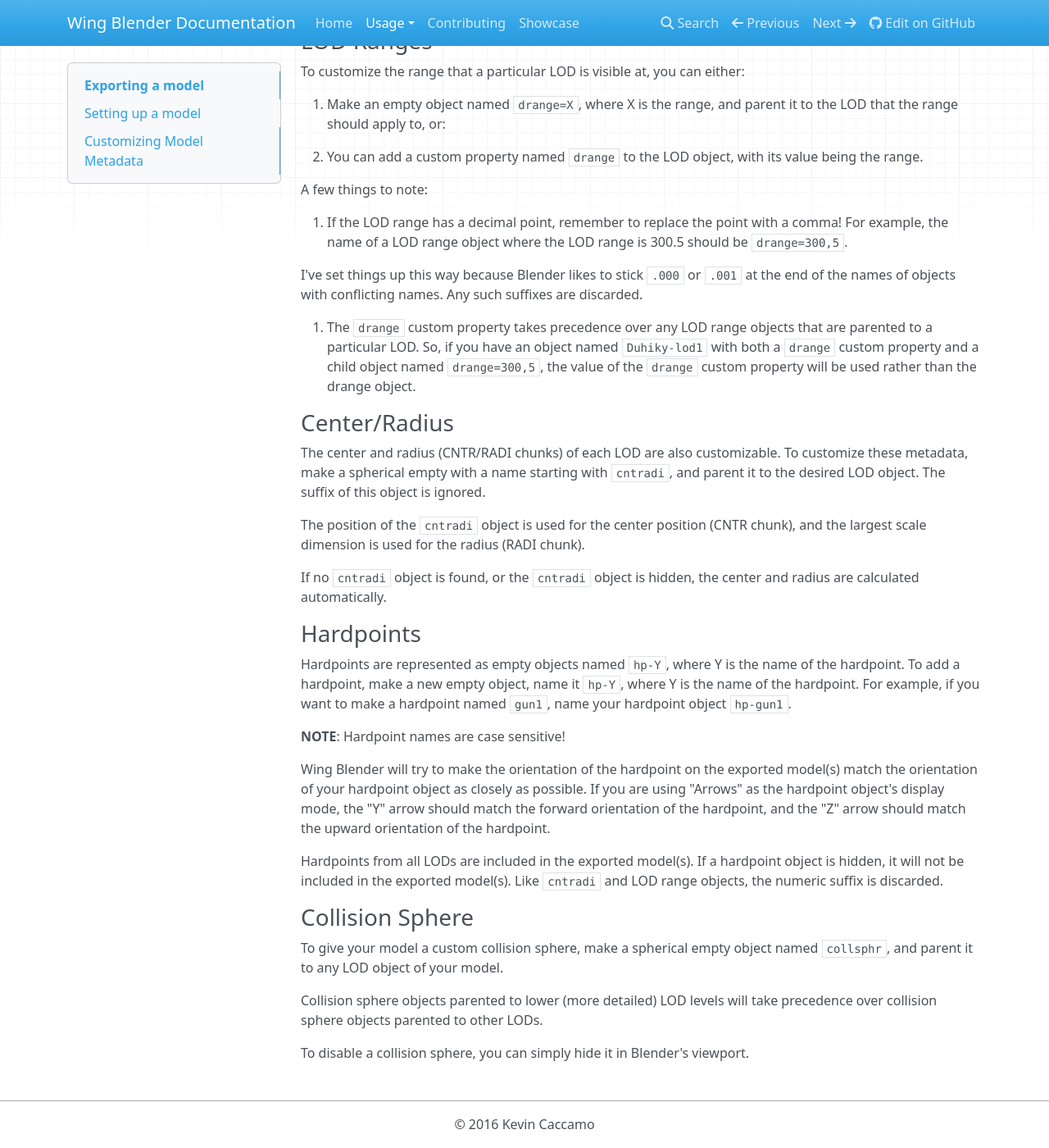
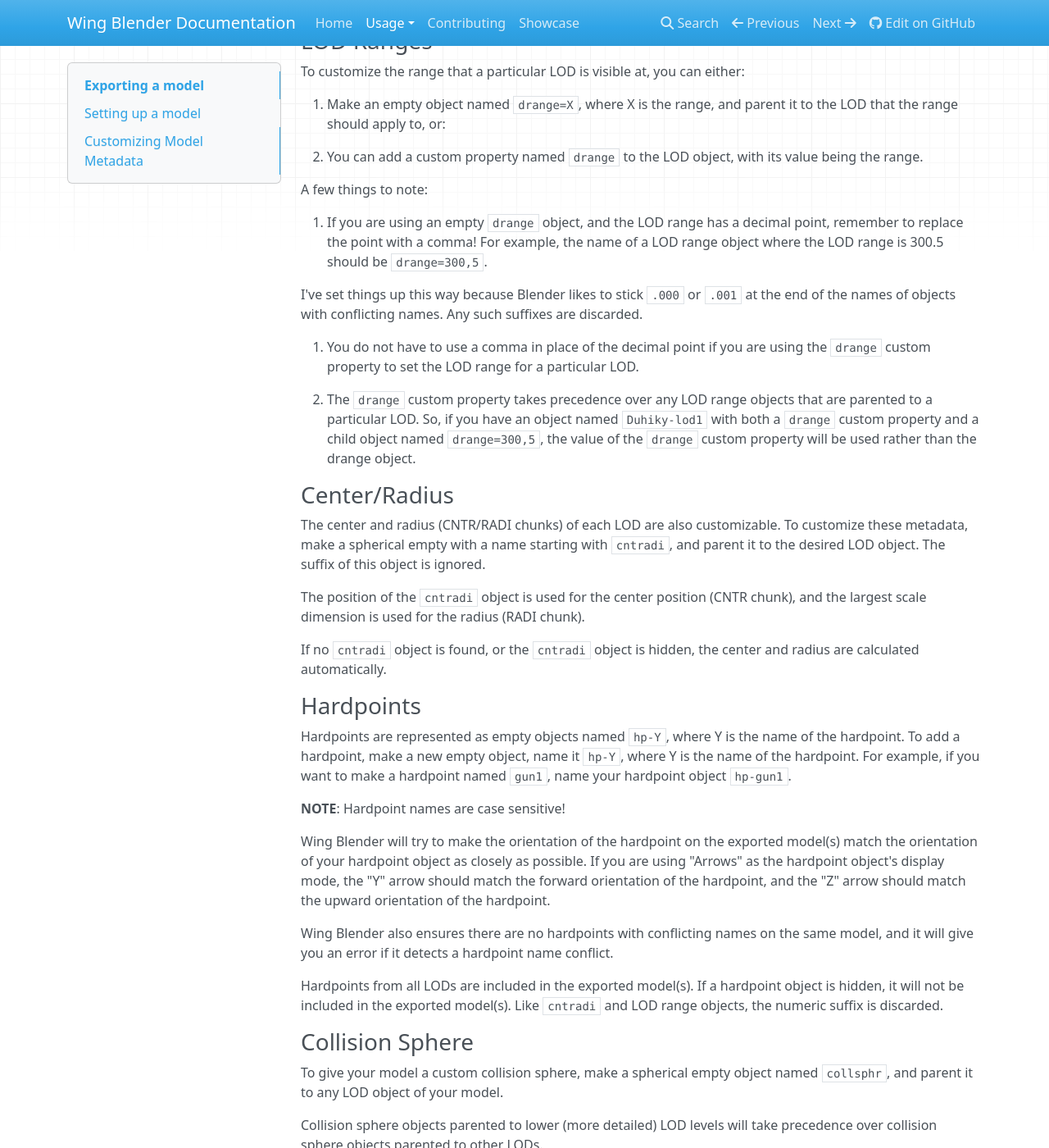
Before and after one commit to Talon1024/wing-blender-site, an MkDocs documentation site: the page built from docs/export.md, in a window 1280 px wide and 1400 px high, scrolled down 1266 px. Shown: the whole window at 82% size. Built offline with MkDocs 1.6.1, drawn with Linux system fonts in a browser that asks for light colours; nearby versions of some CDN libraries; old or Windows-style settings are respelled for this version of MkDocs.

Commit message:
Add more details about LOD ranges and hardpoints.

```diff
--- a/docs/export.md
+++ b/docs/export.md
@@ -50,15 +50,18 @@ To customize the range that a particular LOD is visible at, you can either:
 
 A few things to note:
 
-1. If the LOD range has a decimal point, remember to replace the point with a
-   comma! For example, the name of a LOD range object where the LOD range is
-   300.5 should be `drange=300,5`.
+1. If you are using an empty `drange` object, and the LOD range has a decimal
+   point, remember to replace the point with a comma! For example, the name
+   of a LOD range object where the LOD range is 300.5 should be `drange=300,5`.
 
    I've set things up this way because Blender likes to stick `.000` or `.001`
    at the end of the names of objects with conflicting names. Any such suffixes
    are discarded.
 
-2. The `drange` custom property takes precedence over any LOD range objects that
+2. You do not have to use a comma in place of the decimal point if you are using
+   the `drange` custom property to set the LOD range for a particular LOD.
+
+3. The `drange` custom property takes precedence over any LOD range objects that
    are parented to a particular LOD. So, if you have an object named `Duhiky-lod1`
    with both a `drange` custom property and a child object named `drange=300,5`,
    the value of the `drange` custom property will be used rather than the drange
@@ -91,6 +94,10 @@ If you are using "Arrows" as the hardpoint object's display mode, the "Y" arrow
 should match the forward orientation of the hardpoint, and the "Z" arrow should
 match the upward orientation of the hardpoint.
 
+Wing Blender also ensures there are no hardpoints with conflicting names on
+the same model, and it will give you an error if it detects a hardpoint name
+conflict.
+
 Hardpoints from all LODs are included in the exported model(s). If a hardpoint
 object is hidden, it will not be included in the exported model(s). Like
 `cntradi` and LOD range objects, the numeric suffix is discarded.
```
